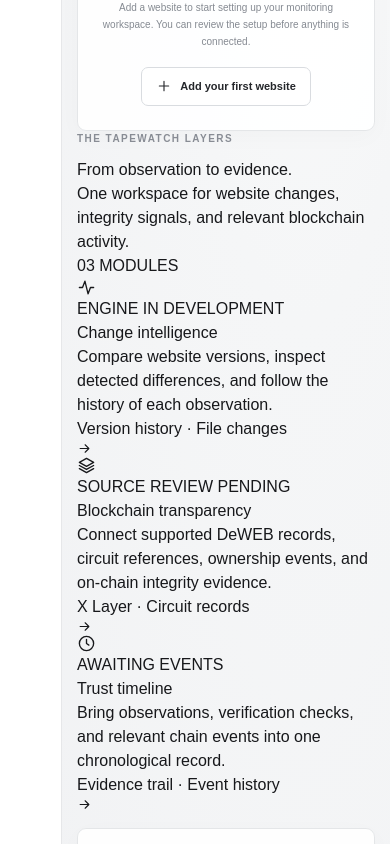
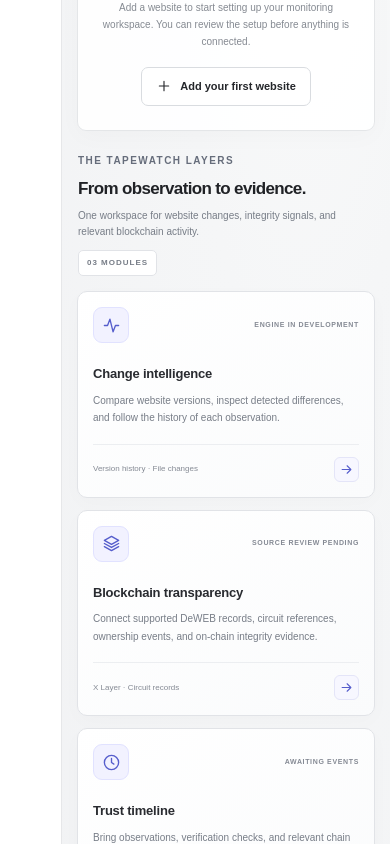
Before and after one commit to voidedfx0/tapewatch, a Next.js app: page / in a window 390 px wide. Shown: the part 1160-2004 px from the top of the page. Built offline with nearby package versions, Linux system fonts and the light colour scheme.

Commit message:
Style TapeWatch intelligence modules and responsive overview layout

```diff
--- a/app/globals.css
+++ b/app/globals.css
@@ -356,3 +356,26 @@ h1 span { color: #777c84; }
   .integrity-placeholder { align-items:flex-start; }
   .detail-tabs { margin-right:-15px; }
 }
+
+
+/* Overview intelligence command centre */
+.intelligence-section { margin-top:22px; }
+.intelligence-heading { display:flex;align-items:flex-end;justify-content:space-between;gap:20px;margin:0 1px 15px; }
+.intelligence-heading .eyebrow { margin-bottom:8px;color:#666d7b; }
+.intelligence-heading h2 { margin:0;color:#202226;font-size:19px;letter-spacing:-.65px;font-weight:680; }
+.intelligence-heading p { margin:7px 0 0;color:#777d87;font-size:10px;line-height:1.6; }
+.module-count { flex:0 0 auto;padding:6px 8px;border:1px solid #e1e3e7;border-radius:5px;color:#777d87;font-size:8px;font-weight:700;letter-spacing:1px;background:#fff; }
+.intelligence-grid { display:grid;grid-template-columns:repeat(3,minmax(0,1fr));gap:12px; }
+.intelligence-card { min-width:0;min-height:205px;display:flex;flex-direction:column;padding:17px 17px 13px;border:1px solid #e1e3e7;border-radius:10px;background:linear-gradient(150deg,#fff,#fafbfc);box-shadow:0 5px 20px #17181b05;transition:transform .2s ease,border-color .2s ease,box-shadow .2s ease; }
+.intelligence-card:hover { transform:translateY(-3px);border-color:#d4d6f5;box-shadow:0 12px 28px #17181b0c; }
+.intelligence-card-top { display:flex;align-items:center;justify-content:space-between;gap:8px; }
+.intelligence-icon { width:36px;height:36px;display:grid;place-items:center;border:1px solid #e1e2ff;border-radius:9px;color:#555dcc;background:#f2f2ff; }
+.module-state { color:#858a94;font-size:7px;font-weight:750;letter-spacing:.65px;text-align:right; }
+.intelligence-card-body { flex:1;padding:21px 0 17px; }
+.intelligence-card-body h3 { margin:0 0 8px;color:#292b30;font-size:13px;font-weight:680;letter-spacing:-.2px; }
+.intelligence-card-body p { max-width:310px;margin:0;color:#777d87;font-size:10px;line-height:1.75; }
+.intelligence-card-foot { display:flex;align-items:center;justify-content:space-between;gap:8px;padding-top:12px;border-top:1px solid #eceef1;color:#858a94;font-size:8px; }
+.module-arrow { width:25px;height:25px;display:grid;place-items:center;border:1px solid #e4e5f8;border-radius:6px;color:#555dcc;background:#f7f7ff; }
+@media (max-width:900px) { .intelligence-grid { grid-template-columns:1fr 1fr; } .intelligence-card:last-child { grid-column:span 2;min-height:175px; } }
+@media (max-width:600px) { .intelligence-heading { align-items:flex-start;flex-direction:column;gap:10px; } .intelligence-heading h2 { font-size:17px; } .intelligence-grid { grid-template-columns:1fr; } .intelligence-card:last-child { grid-column:auto;min-height:190px; } .intelligence-card { min-height:190px;padding:15px; } }
+@media (prefers-reduced-motion:reduce) { .intelligence-card { transition:none; } .intelligence-card:hover { transform:none; } }
```
